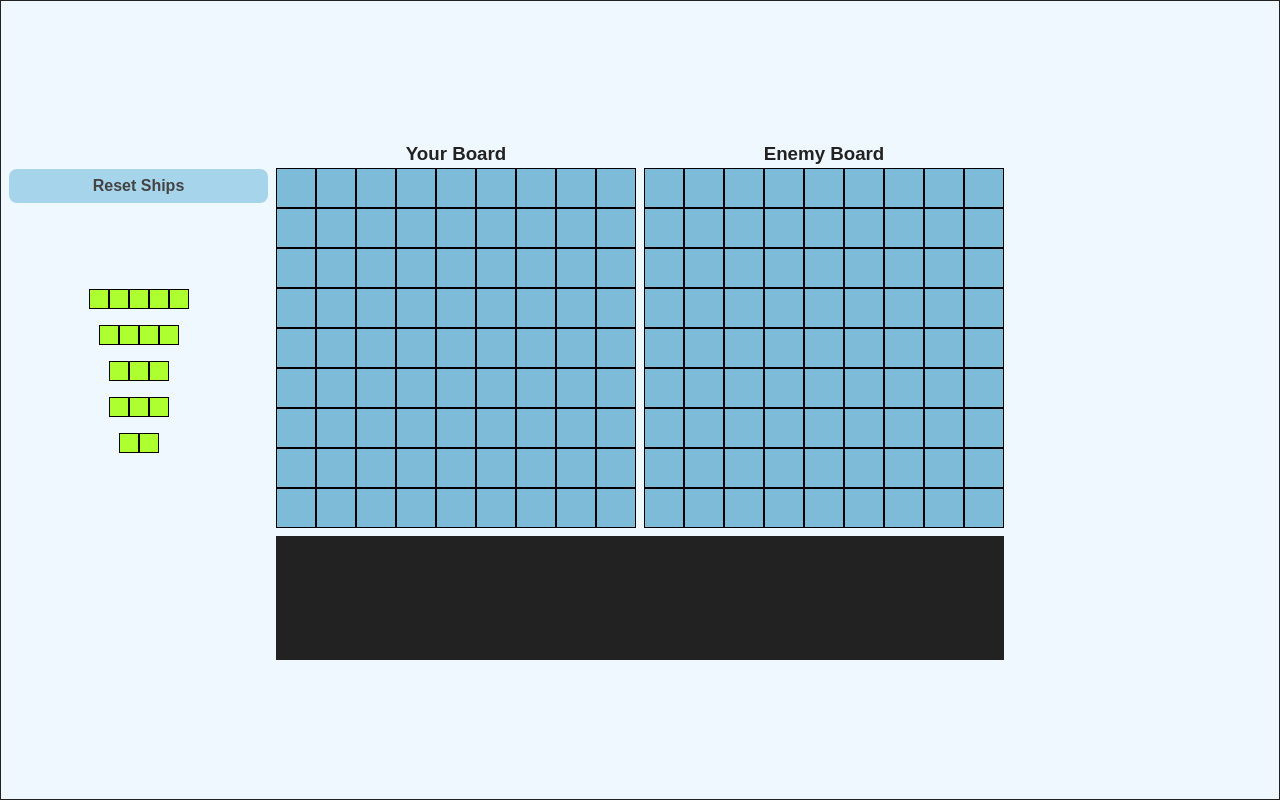
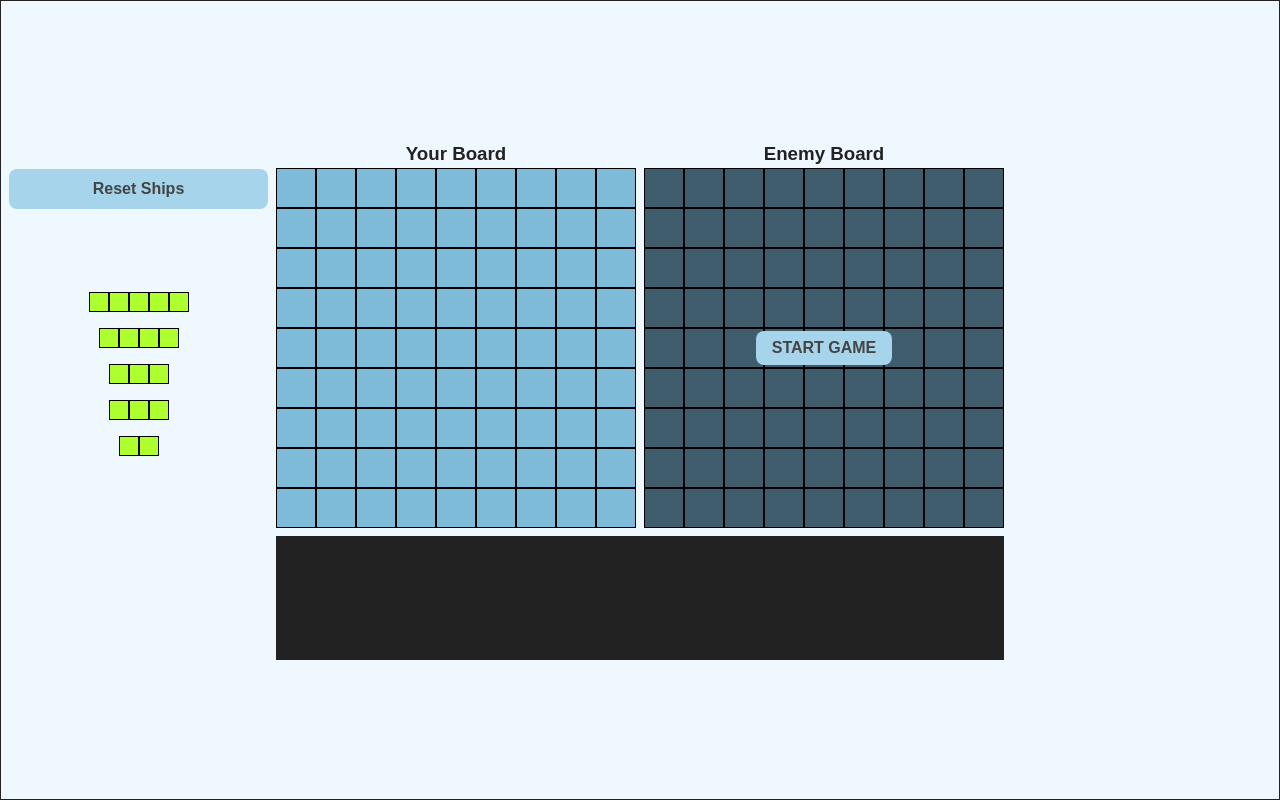
Before and after one commit to NabilHadi/battleship, a website built with webpack: page src/index.html in a window 1280 px wide. Built offline with nearby package versions, Linux system fonts and the light colour scheme.

Commit message:
added start game button

```diff
--- a/src/dom.js
+++ b/src/dom.js
@@ -45,6 +45,9 @@ const DOMController = (function (player1ContainerView, player2ContainerView) {
     destroyerShip,
   ];
 
+  const outputDiv = document.querySelector(".output-msg");
+  const resetShipsBtn = document.querySelector("#reset-ships-btn");
+
   // render boards function
   function renderBoards() {
     player1BoardView = GameboardView(
@@ -62,6 +65,12 @@ const DOMController = (function (player1ContainerView, player2ContainerView) {
 
     player1ContainerView.append(player1BoardView.getView());
     player2ContainerView.append(player2BoardView.getView());
+  }
+
+  function resetShipsBtnHandler() {
+    player1BoardView.removeAllShips();
+    GameModule.gameboard1.resetBoard();
+    setupDraggableShips();
   }
 
   function setupDraggableShips() {
@@ -140,12 +149,13 @@ const DOMController = (function (player1ContainerView, player2ContainerView) {
   }
 
   function setupResetShipsBtn() {
-    const resetBtn = document.querySelector("#reset-ships-btn");
-    resetBtn.addEventListener("click", () => {
-      player1BoardView.removeAllShips();
-      GameModule.gameboard1.resetBoard();
-      setupDraggableShips();
-    });
+    resetShipsBtn.removeAttribute("disabled");
+    resetShipsBtn.addEventListener("click", resetShipsBtnHandler);
+  }
+
+  function disableResetShipBtn() {
+    resetShipsBtn.addEventListener("click", resetShipsBtnHandler);
+    resetShipsBtn.setAttribute("disabled", "");
   }
 
   function boardClickHandler(evn) {
@@ -192,15 +202,31 @@ const DOMController = (function (player1ContainerView, player2ContainerView) {
     );
     setupDraggableShips();
     setupResetShipsBtn();
+    player2BoardView.showOverLay();
+    player2BoardView.getStartGameBtn().addEventListener("click", () => {
+      const isAllShipsPlaced = shipsViews.every((shipsView) =>
+        shipsView.getView().classList.contains("hide-draggable-ship")
+      );
+      if (isAllShipsPlaced) {
+        EventAggregator.publish(GameModule.GAME_START_EVENT);
+      } else {
+        outputDiv.textContent = "Please place all ships to start the game";
+      }
+    });
   });
 
   EventAggregator.subscribe(GameModule.GAME_START_EVENT, () => {
+    // disable resetShips button
+    disableResetShipBtn();
+    // hide enemyOverlay
+    player2BoardView.hideOverlay();
+    // set up click handlers
     setupClickHandlers();
+    outputDiv.textContent = "Game started";
   });
 
   EventAggregator.subscribe(GameModule.GAME_END_EVENT, (event) => {
     removeClickHandlers();
-    const outputDiv = document.querySelector(".output-msg");
     outputDiv.textContent = `*** ${event.winner.name} WON!! ***`;
   });
 
@@ -219,6 +245,7 @@ const DOMController = (function (player1ContainerView, player2ContainerView) {
     removeClickHandlers,
     setupDraggableShips,
     setupResetShipsBtn,
+    disableResetShipBtn,
   };
 })(
   document.querySelector("#first-player-container"),
--- a/src/styles/style.css
+++ b/src/styles/style.css
@@ -18,11 +18,16 @@ body {
   color: #444;
 }
 
-.btn:hover {
+.btn[disabled] {
+  cursor: default;
+  opacity: 0.3;
+}
+
+.btn:not(.btn[disabled]):hover {
   opacity: 0.8;
 }
 
-.btn:active {
+.btn:not(.btn[disabled]):active {
   opacity: 1;
 }
 
@@ -78,6 +83,7 @@ body {
 
 .player-ships #reset-ships-btn {
   margin-top: 29px;
+  line-height: 1.5;
 }
 
 .player-ships .ship {
@@ -136,6 +142,7 @@ body {
   justify-content: center;
   align-items: center;
   background-color: #7ebbd9;
+  position: relative;
 }
 
 .board .board-unit {
@@ -159,3 +166,18 @@ body {
 .board .board-unit[data-has-ship="true"][data-is-hit="true"] {
   background-color: black;
 }
+
+.board .enemy-overlay {
+  position: absolute;
+  width: 100%;
+  height: 100%;
+  display: flex;
+  flex-direction: column;
+  justify-content: center;
+  align-items: center;
+  background-color: rgba(0, 0, 0, 0.5);
+}
+
+.board .enemy-overlay.hide {
+  display: none;
+}
--- a/src/views/gameboard-view.js
+++ b/src/views/gameboard-view.js
@@ -1,9 +1,21 @@
+import { createHTMLElement } from "../utils";
 import GridItemView from "./grid-item-view";
 
 const GameboardView = (id, classes, boardArray, playerId) => {
-  const gameboardDiv = document.createElement("div");
-  gameboardDiv.setAttribute("id", id);
-  gameboardDiv.classList.add(...classes);
+  const gameboardDiv = createHTMLElement({ id, classes });
+  const boardOverlay = createHTMLElement({
+    id: `board-${playerId}-overlay`,
+    classes: ["enemy-overlay", "hide"],
+  });
+
+  const startGameBtn = createHTMLElement({
+    id: `start-game-btn-${playerId}`,
+    classes: ["start-game-btn", "btn"],
+  });
+  startGameBtn.textContent = "START GAME";
+  boardOverlay.append(startGameBtn);
+
+  gameboardDiv.append(boardOverlay);
 
   const boardUnitViews = [];
   let boardUnitShipViews = [];
@@ -77,12 +89,21 @@ const GameboardView = (id, classes, boardArray, playerId) => {
         unitView.removeHasShip();
       });
     },
+    showOverLay() {
+      boardOverlay.classList.remove("hide");
+    },
+    hideOverlay() {
+      boardOverlay.classList.add("hide");
+    },
     getView() {
       return gameboardDiv;
     },
     getBoardItemViews() {
       return boardUnitViews;
     },
+    getStartGameBtn() {
+      return startGameBtn;
+    },
   };
 };
 
--- a/src/views/grid-item-view.js
+++ b/src/views/grid-item-view.js
@@ -1,6 +1,7 @@
+import { createHTMLElement } from "../utils";
+
 const GridItemView = (classes, x, y, playerId) => {
-  const view = document.createElement("div");
-  view.classList.add(...classes);
+  const view = createHTMLElement({ classes });
   view.dataset.x = x;
   view.dataset.y = y;
   view.dataset.player = playerId;
```
